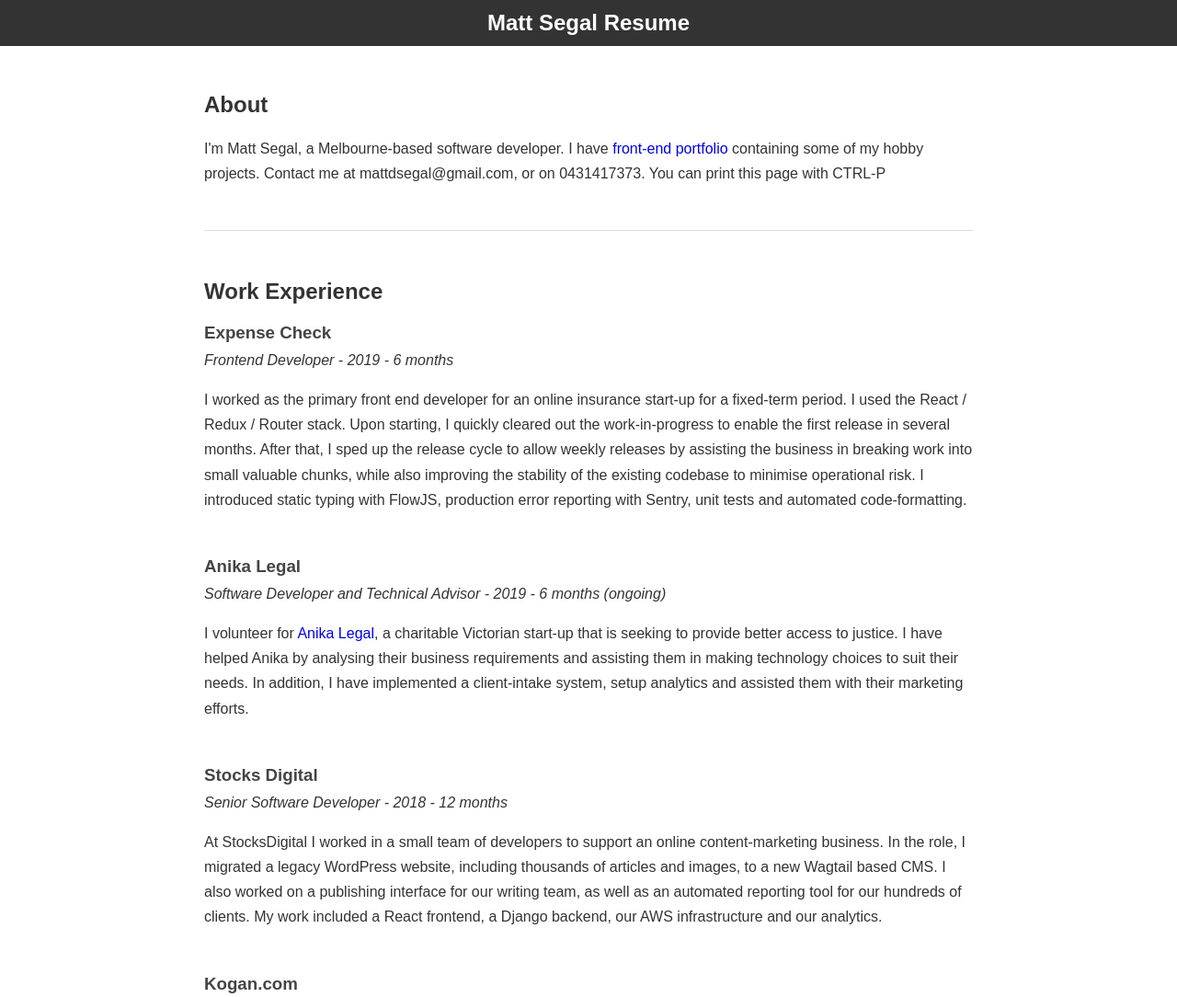
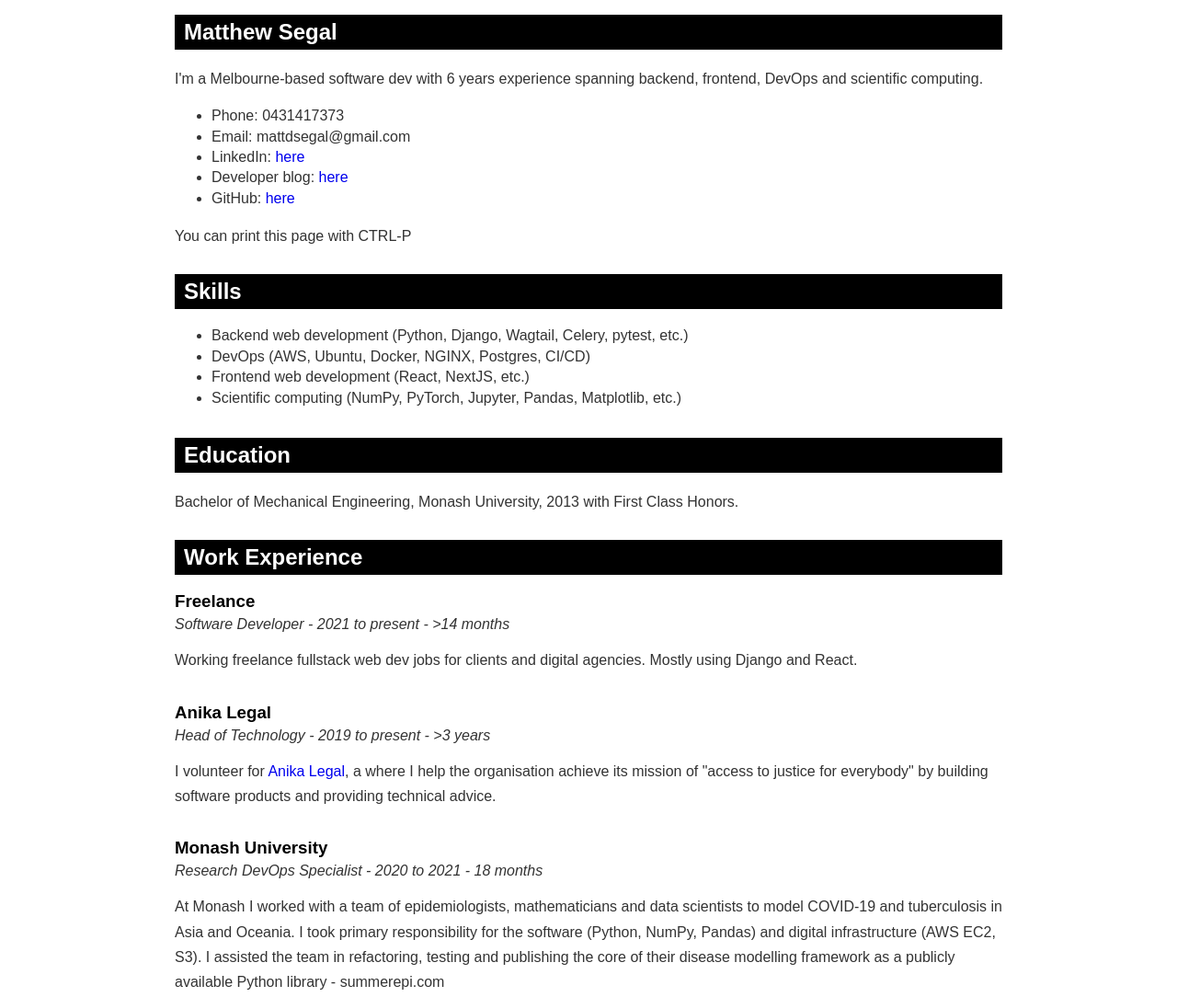
Before and after one commit to MattSegal/resume, a plain HTML site: page index.html in a window 1280 px wide. Shown: the top 1084 px of the page at 92% size. Drawn offline with Linux system fonts and the light colour scheme.

Commit message:
Update resume

```diff
--- a/index.html
+++ b/index.html
@@ -7,31 +7,75 @@
     <meta name="viewport" content="width=device-width, initial-scale=1.0" />
   </head>
   <body>
-    <nav>
-      <div id="nav-inner">
-        <h2>Matt Segal Resume</h2>
+    <main>
+      <div id="about" class="section">
+        <h2>Matthew Segal</h2>
+        <p>
+          I'm a Melbourne-based software dev with 6 years experience
+          spanning backend, frontend, DevOps and scientific computing.
+        </p>
+        <ul>
+          <li>Phone: 0431417373</li>
+          <li>Email: mattdsegal@gmail.com</li>
+          <li>LinkedIn: <a href="https://www.linkedin.com/in/matthew-segal-aa132093/">here</a></li>
+          <li>Developer blog: <a href="https://mattsegal.dev/">here</a></li>
+          <li>GitHub: <a href="https://github.com/mattsegal">here</a></li>
+        </ul>
+        <p>
+          You can print this page with CTRL-P
+        </p>
       </div>
-    </nav>
-
-    <div id="content">
-      <div id="about" class="section">
-        <h2>About</h2>
+      <div id="skills" class="section">
+        <h2>Skills</h2>
+        <ul>
+          <li>Backend web development (Python, Django, Wagtail, Celery, pytest, etc.)
+          <li>DevOps (AWS, Ubuntu, Docker, NGINX, Postgres, CI/CD)
+          <li>Frontend web development (React, NextJS, etc.)</li>
+          <li>Scientific computing (NumPy, PyTorch, Jupyter, Pandas, Matplotlib, etc.)
+        </ul>
+      </div>
+      <div id="education" class="section">
+        <h2>Education</h2>
         <p>
-          I'm Matt Segal, a Melbourne-based software developer. I have
-          <a
-            target="_blank"
-            rel="noopener noreferrer"
-            href="https://mattsegal.github.io"
-            >front-end portfolio</a
-          >
-          containing some of my hobby projects. Contact me at
-          mattdsegal@gmail.com, or on 0431417373. You can print this page with
-          CTRL-P
+          Bachelor of Mechanical Engineering, Monash University, 2013 with First
+          Class Honors.
         </p>
       </div>
 
       <div id="work" class="section">
         <h2>Work Experience</h2>
+
+        <h3 class="employer-title">Freelance</h3>
+        <p class="subtitle">Software Developer - 2021 to present - >14 months</p>
+        <p>
+          Working freelance fullstack web dev jobs for clients and digital agencies.
+          Mostly using Django and React.
+        </p>
+
+        <h3 class="employer-title">Anika Legal</h3>
+        <p class="subtitle">
+          Head of Technology - 2019 to present - >3 years
+        </p>
+        <p>
+          I volunteer for <a href="https://anikalegal.com">Anika Legal</a>, a
+          where I help the organisation achieve its mission of "access to justice for everybody" by building software products and providing technical advice.
+        </p>
+
+        <h3 class="employer-title">Monash University</h3>
+        <p class="subtitle">Research DevOps Specialist - 2020 to 2021 - 18 months</p>
+        <p>
+          At Monash I worked with a team of epidemiologists, mathematicians and data scientists to model COVID-19 and tuberculosis in Asia and Oceania. I took primary responsibility for the software (Python, NumPy, Pandas) and digital infrastructure (AWS EC2, S3).
+          I assisted the team in refactoring, testing and publishing the core of their disease modelling framework as a publicly available Python library - summerepi.com
+        </p>
+
+
+        <h3 class="employer-title">Future Fund</h3>
+        <p class="subtitle">Senior Python Developer - 2019 - 4 months (contract)</p>
+        <p>
+          Contracted at the Future Fund (Australia's sovereign wealth fund) via Eliiza on a fixed-term 3 month contract. I assisted the DevOps team with maintaining and enhancing their CI/CD system for Python and .NET applications, deployed to self-hosted infrastructure.
+         </p>
+
+        <div class="page-break"></div>
 
         <h3 class="employer-title">Expense Check</h3>
         <p class="subtitle">Frontend Developer - 2019 - 6 months</p>
@@ -45,19 +89,6 @@
           stability of the existing codebase to minimise operational risk. I
           introduced static typing with FlowJS, production error reporting with
           Sentry, unit tests and automated code-formatting.
-        </p>
-
-        <h3 class="employer-title">Anika Legal</h3>
-        <p class="subtitle">
-          Software Developer and Technical Advisor - 2019 - 6 months (ongoing)
-        </p>
-        <p>
-          I volunteer for <a href="https://anikalegal.com">Anika Legal</a>, a
-          charitable Victorian start-up that is seeking to provide better access
-          to justice. I have helped Anika by analysing their business
-          requirements and assisting them in making technology choices to suit
-          their needs. In addition, I have implemented a client-intake system,
-          setup analytics and assisted them with their marketing efforts.
         </p>
 
         <h3 class="employer-title">Stocks Digital</h3>
@@ -107,77 +138,6 @@
           presentations.
         </p>
       </div>
-
-      <div class="page-break"></div>
-
-
-      <div id="back-end" class="section">
-        <h2>Back-End Development</h2>
-        <p>
-          I have worked with back-end Python professionally for 3 years, primarily using the Django web framework in a Linux environment.
-          Experienced in using <a href="https://docs.celeryproject.org/en/latest/index.html">Celery</a> for distributed task managment.
-        </p>
-        <p>
-          I have worked on applications in e-commerce, payments, insurance and online publishing: building APIs, 3rd party integrations and ETL pipelines.
-          I write unit tests with PyTest, use version control and thoroughly document my work
-          when it is important to share.
-        </p>
-      </div>
-
-      <div id="devops" class="section">
-        <h2>DevOps</h2>
-        <p>
-          I implement DevOps tooling and processes to speed up iteration time
-          and reduce operational risk. I can deploy everything I write to
-          production using automated CI/CD, containers and <a href="https://www.loom.com/share/95fce3bb373e40f99ee91e5892ba177e">config management</a>
-          tools such as Ansible. I am comfortable using AWS and provisioning new
-          infrastructure. I am a big fan of <a href="https://www.amazon.com/Phoenix-Project-DevOps-Helping-Business/dp/0988262592">The Phoenix Project</a>.
-        </p>
-      </div>
-
-      <div id="datascience" class="section">
-        <h2>Data Science</h2>
-        <p>
-          I am not a professional data scientist, however I am comfortable using the Python data science stack (Jupyter, pandas, NumPy, matplotlib)
-          to do ad-hoc visualisation and analysis. I am familliar with basic machine learning concepts and can <a href="https://github.com/MattSegal/fastai-notes/blob/master/notebooks/lenet-fashion-mnist.ipynb">build neural networks</a> in PyTorch.
-        </p>
-      </div>
-
-
-      <div id="front-end" class="section">
-        <h2>Front-End Development</h2>
-        <p>
-          I create stateful, single page JavaScript apps using React / Redux /
-          Router. I use SASS and styled components. I write unit
-          tests using Jest and Enzyme. I'm comfortable manging my own build
-          process, and deploying the front-end as an independent static site.
-        </p>
-        <p>I've worked in collaboration with in-house and external designers to produce sites that fulfill their UI/UX vision. I can share my work using <a href="https://storybook.js.org/">Storybook</a> to quickly solicit feedback.</a></p>
-      </div>
-
-
-      <div id="education" class="section">
-        <h2>Education</h2>
-        <p>
-          Bachelor of Mechanical Engineering, Monash University, 2013 with First
-          Class Honors.
-        </p>
-        <p>Since then completed several courses online:</p>
-        <ul>
-          <li>Deep Learning for Coders (8 weeks)</li>
-          <li>Principles of Computing (9 weeks)</li>
-          <li>NAND to Tetris part I and II (12 weeks)</li>
-          <li>Intro to Probability (12 weeks)</li>
-        </ul>
-        <p>In addition I have spent my personal time studying:</p>
-        <ul>
-          <li><a href="https://mattsegal.github.io/chicken-game/">Reinforcment learning</a></li>
-          <li>Deep learning</li>
-          <li><a href="https://mattsegal.github.io/turing-machine/">Theory of computation</a></li>
-          <li>Discrete optimisation</li>
-          <li>Analysis of algorithms</li>
-        </ul>
-      </div>
-    </div>
+    </main>
   </body>
 </html>
--- a/styles.css
+++ b/styles.css
@@ -6,7 +6,6 @@
 
 body {
   font-size: 16px;
-  padding-top: 3em; /*top nav padding*/
   font-family: sans-serif;
   color: #333;
 }
@@ -46,58 +45,25 @@
   }
 }
 
-nav {
-  position: fixed;
-  top: 0;
-  height: 50px;
-  overflow: hidden;
-  width: 100%;
-  color: white;
-  background-color: #333;
-}
-
-nav a {
-  color: #fff;
-}
-
-nav h2 {
-  display: inline-block;
-  margin: 0;
-}
-
-nav span {
-  cursor: pointer;
-  user-select: none;
-}
-
-#nav-inner {
-  max-width: 900px;
+main {
   margin: 0 auto;
-  height: 100%;
-  display: flex;
-  justify-content: space-around;
-  align-items: center;
-}
-
-#content {
-  margin: 0 auto;
-  padding: 0 2em;
   box-sizing: border-box;
   max-width: 900px;
+  padding: 1em 0;
+  padding-bottom: 1em;
 }
 
 .section {
-  visibility: visible;
-  opacity: 1;
-  transition: opacity 0.7s ease, visibility 0.7s ease;
-  height: 100%;
-  padding-bottom: 2em;
-  padding-top: 2em;
-  border-top: 1px solid #ddd;
+  padding: 0 0 1em 0;
 }
-
-.section:first-child {
-  border-top: none;
+.section h2 {
+  margin: 0 0 0.75em 0;
+  background-color: #000;
+  color: white;
+  padding: 5px 10px;
+}
+.section p {
+  margin: 0 0 0.75em 0;
 }
 
 a {
@@ -113,8 +79,8 @@
 }
 
 .employer-title {
-  margin: 3rem 0 0 0;
-  color: #444;
+  margin: 2rem 0 0 0;
+  color: #000;
 }
 .employer-title:nth-child(2) {
   margin: 0 0 0 0;
```
